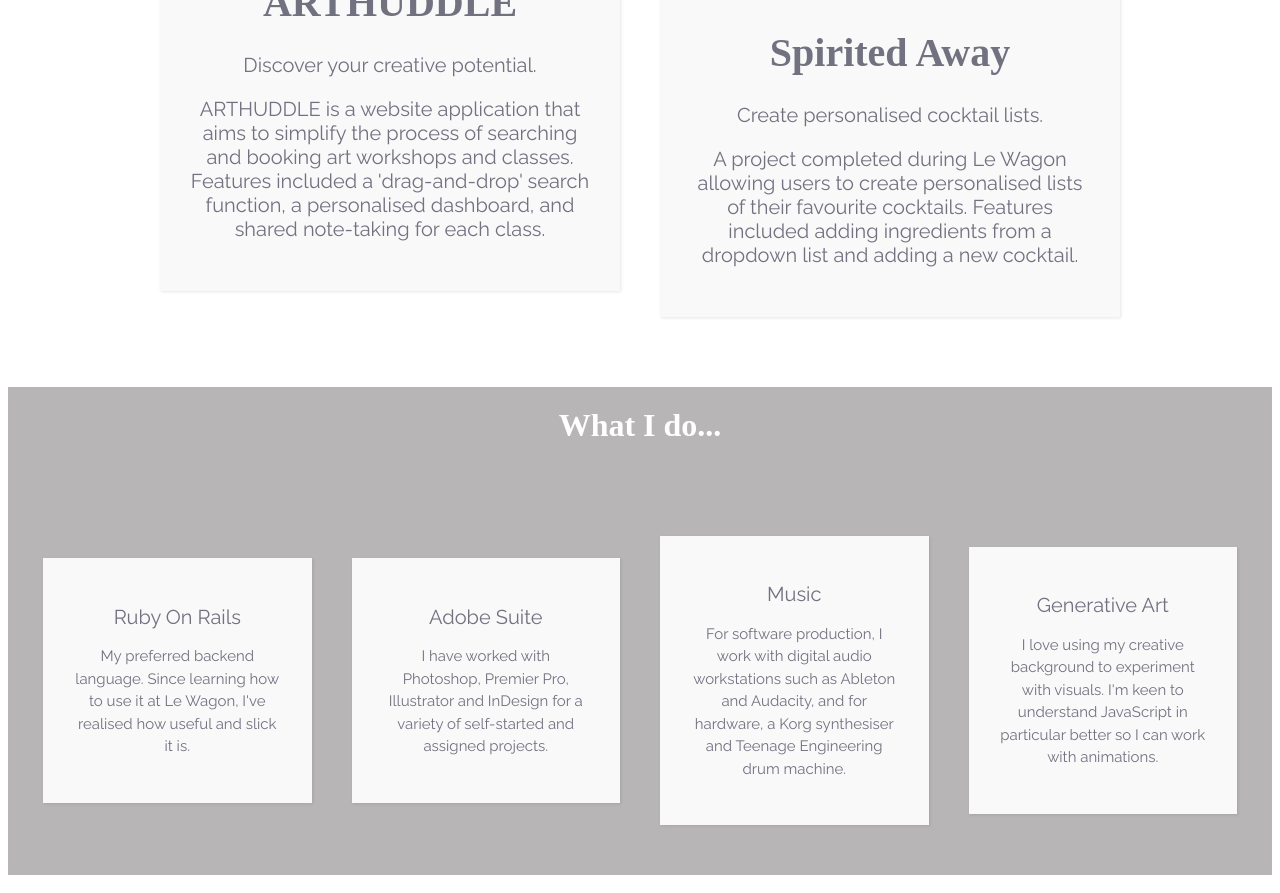
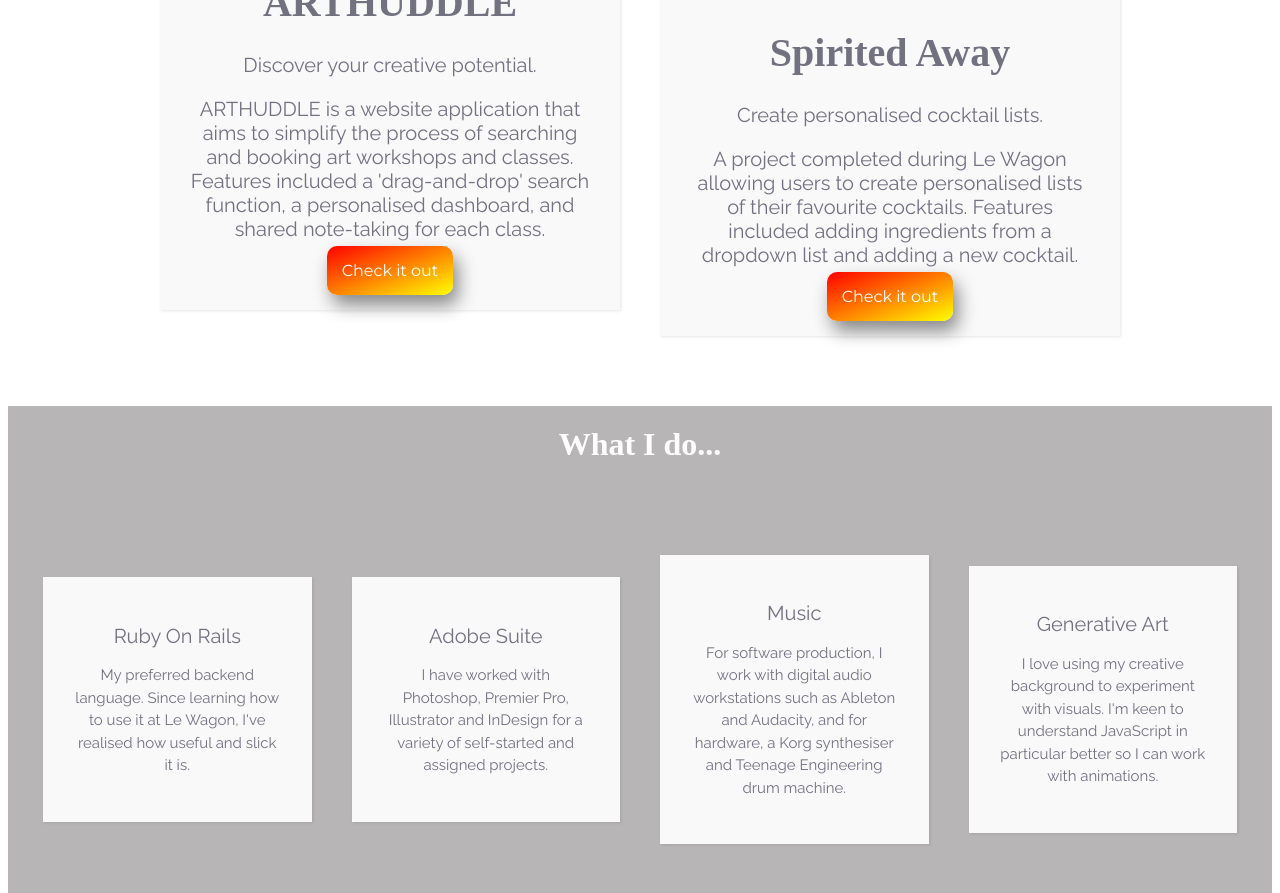
Before and after one commit to KatharineDoyle/profile, a PHP site: page / in a window 1280 px wide. Shown: the part 1534-2427 px from the top of the page. Run offline with PHP 8.4, Linux system fonts and the light colour scheme; some libraries are stand-ins or nearby versions; some web fonts are replaced.

Commit message:
Lift on cards

```diff
--- a/index.html
+++ b/index.html
@@ -34,25 +34,24 @@
     <div class="container">
         <div id="col-xs-12 col-sm-4">
             <div class="card">
-            <a href="https://www.arthuddle.info" class="website-link">
               <img src="images/cover.png" alt="Art Huddle" class="card-image">
-            </a>
-            <div class="hidden">
+              <div class="card-content">
                 <h1 class="card-title">ARTHUDDLE</h1>
                 <h2 class="card-description">Discover your creative potential.</h2>
                 <p>ARTHUDDLE is a website application that aims to simplify the process of searching and booking art workshops and classes. Features included a 'drag-and-drop' search function, a personalised dashboard, and shared note-taking for each class.</p>
+                  <a href="https://www.arthuddle.info" target="_blank" class="btn-explore">Check it out</a>
               </div>
             </div>
           </div>
         <div id="col-xs-12 col-sm-4">
           <div class="card">
-            <a href="https://radiant-garden-42342.herokuapp.com/cocktails" class="website-link">
               <img src="images/cocktails.png" alt="" class="card-image">
-            </a>
             <div class="hidden">
             <h1 class="card-title">Spirited Away</h1>
             <h2 class="card-description">Create personalised cocktail lists.</h2>
             <p>A project completed during Le Wagon allowing users to create personalised lists of their favourite cocktails. Features included adding ingredients from a dropdown list and adding a new cocktail.</p>
+            <a href="https://radiant-garden-42342.herokuapp.com/cocktails" target="_blank" class="btn-explore">Check it out
+            </a>
           </div>
         </div>
         </div>
@@ -133,6 +132,8 @@
   <p>This page was created with <i class="fa fa-heart"></i> by Katharine Doyle.</p>
 </div>
 
+<script type="text/javascript" src="js/page.js"></script>
+
 </body>
 </html>
 <!-- end of file -->
--- a/style.css
+++ b/style.css
@@ -102,6 +102,12 @@
   padding: 30px;
   box-shadow: 1px 1px 3px rgba(0,0,0,0.1);
   background-color: #F9F9F9;
+}
+
+.card:hover {
+  top: 5px;
+  box-shadow: 0 0 4px rgba(0,0,0,0.15);
+
 }
 
 .card-image:hover {
@@ -235,9 +241,6 @@
   text-align: center;
 }
 
-.recent-activity .card {
-  background-color:
-}
 
 .recent-activity h1 {
   align-content: center;
```
Lines whose indentation alone changed are shown as unchanged.
